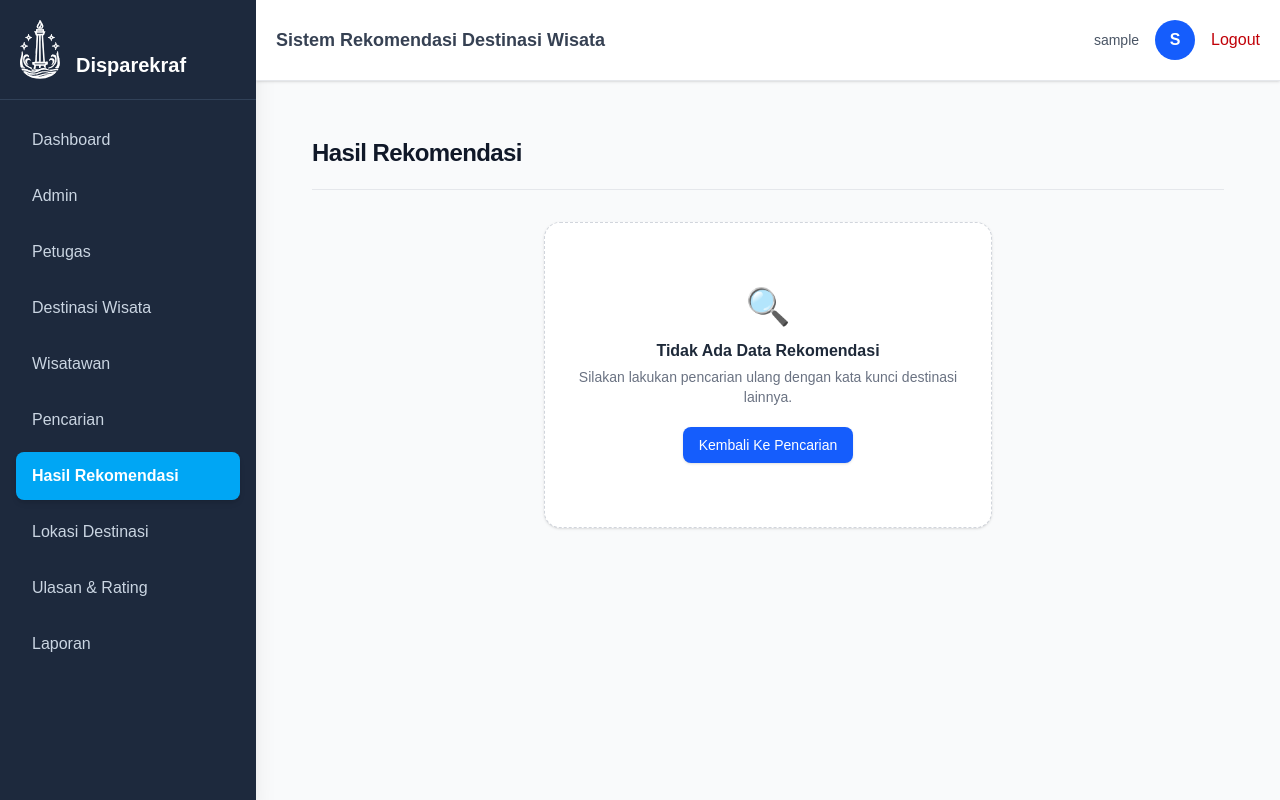
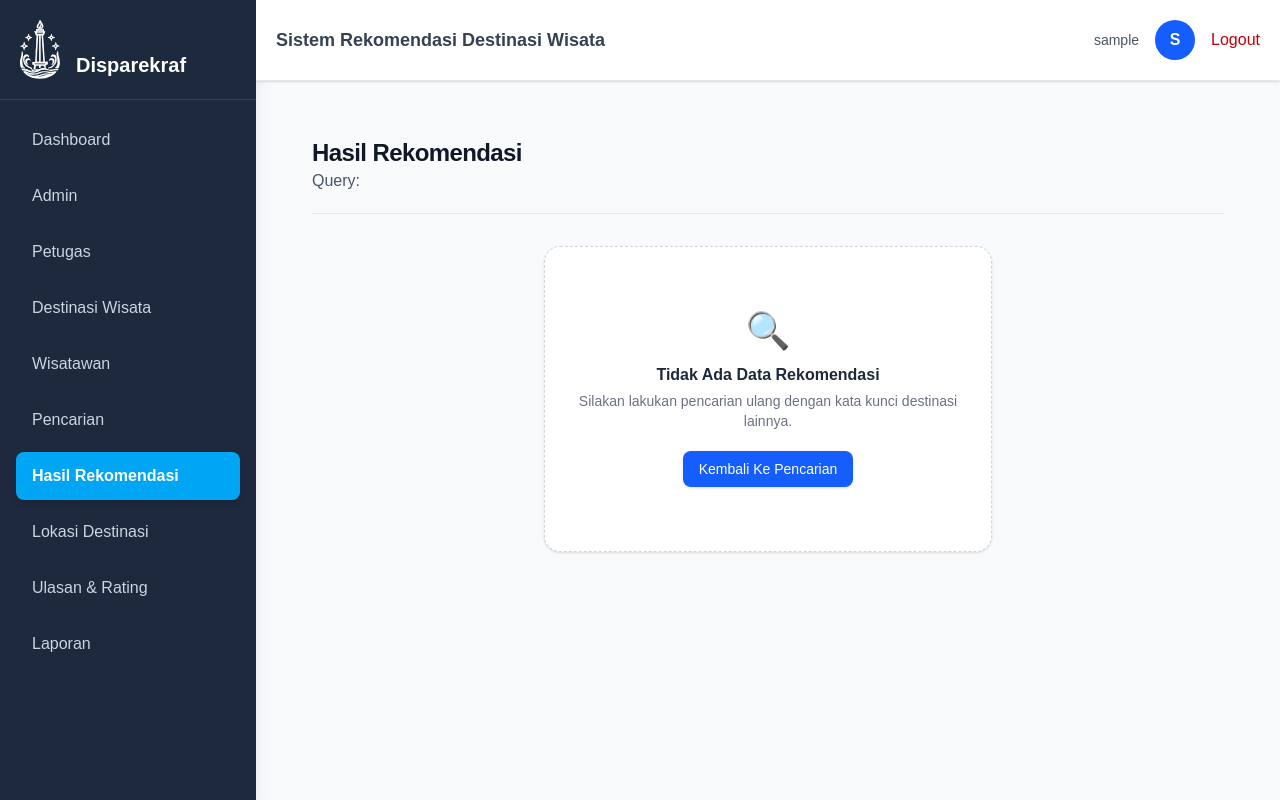
Before and after one commit to vion-15/Sistem-Rekomendasi-DestinasiWisata, a Next.js app in the folder frontend/: page /admin/hasil-rekomendasi in a window 1280 px wide. Built offline with nearby package versions, Linux system fonts and the light colour scheme; sample sign-in values are in the browser's storage.

Commit message:
refactor: clean up page hasil rekomendasi part 2

```diff
--- a/frontend/src/app/admin/hasil-rekomendasi/page.tsx
+++ b/frontend/src/app/admin/hasil-rekomendasi/page.tsx
@@ -36,10 +36,7 @@ export default function HasilRekomendasiPage() {
     }, []);
 
     const handleCekRute = (destinasi: RekomendasiDestinasi) => {
-        // 1. Simpan data destinasi ke localStorage
         localStorage.setItem("route_destination", JSON.stringify(destinasi));
-
-        // 2. Arahkan ke halaman Lokasi Destinasi
         router.push("/admin/lokasi-destinasi");
     };
 
@@ -64,6 +61,7 @@ export default function HasilRekomendasiPage() {
                     <h1 className="text-2xl font-bold text-gray-900 tracking-tight">
                         Hasil Rekomendasi
                     </h1>
+                    <span className="text-slate-600">Query: {searchKeyword}</span>
                 </div>
             </div>
 
```
